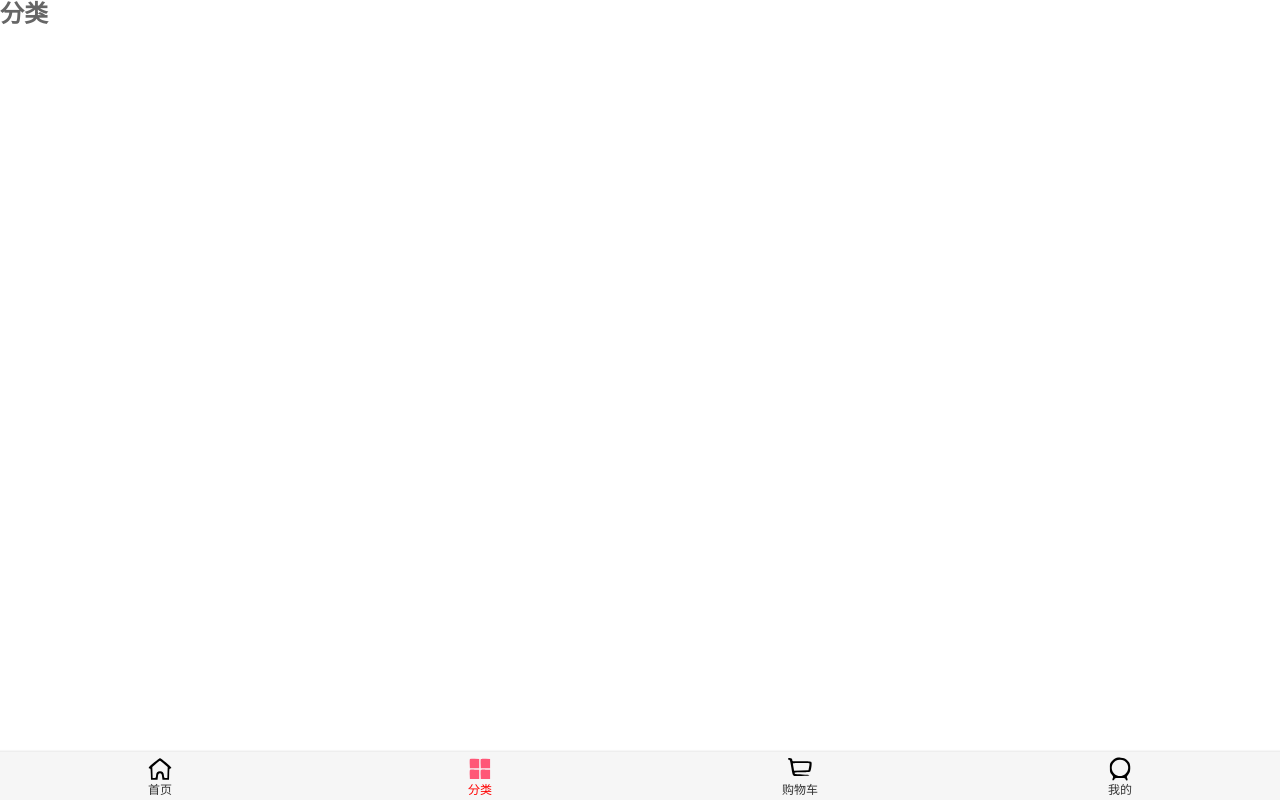
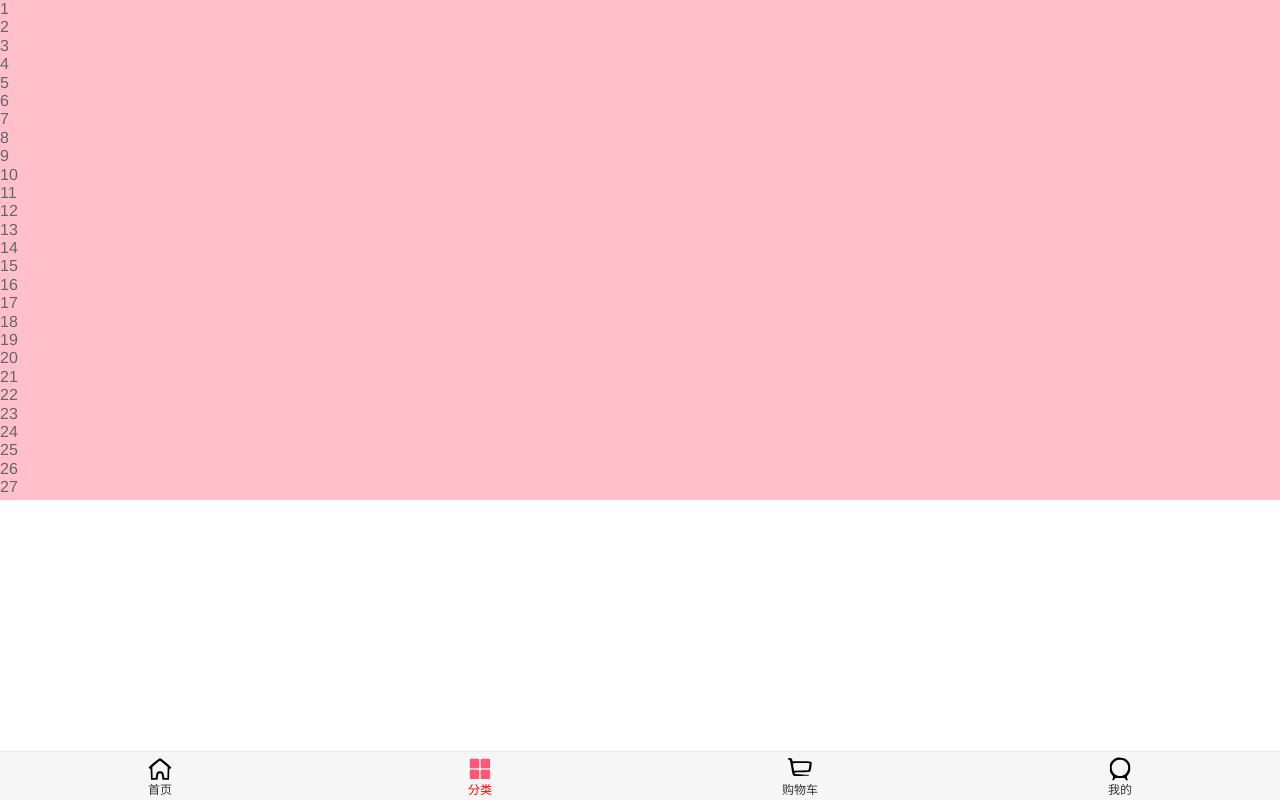
Before and after one commit to heart8858/supermall, a Vue app: page /category in a window 1280 px wide. Built offline with nearby package versions, Linux system fonts and the light colour scheme.

Commit message:
添加better-scroll

```diff
--- a/package.json
+++ b/package.json
@@ -8,6 +8,7 @@
   },
   "dependencies": {
     "axios": "^0.21.0",
+    "better-scroll": "^2.0.5",
     "core-js": "^3.6.5",
     "mockjs": "^1.1.0",
     "vue": "^2.6.11",
--- a/src/views/category/Category.vue
+++ b/src/views/category/Category.vue
@@ -1,13 +1,132 @@
 <template>
-  <h2>分类</h2>
+  <div class="wrapper" ref="aaa">
+    <ul class="content">
+      <li>1</li>
+      <li>2</li>
+      <li>3</li>
+      <li>4</li>
+      <li>5</li>
+      <li>6</li>
+      <li>7</li>
+      <li>8</li>
+      <li>9</li>
+      <li>10</li>
+      <li>11</li>
+      <li>12</li>
+      <li>13</li>
+      <li>14</li>
+      <li>15</li>
+      <li>16</li>
+      <li>17</li>
+      <li>18</li>
+      <li>19</li>
+      <li>20</li>
+      <li>21</li>
+      <li>22</li>
+      <li>23</li>
+      <li>24</li>
+      <li>25</li>
+      <li>26</li>
+      <li>27</li>
+      <li>28</li>
+      <li>29</li>
+      <li>30</li>
+      <li>31</li>
+      <li>32</li>
+      <li>33</li>
+      <li>34</li>
+      <li>35</li>
+      <li>36</li>
+      <li>37</li>
+      <li>38</li>
+      <li>39</li>
+      <li>40</li>
+      <li>41</li>
+      <li>42</li>
+      <li>43</li>
+      <li>44</li>
+      <li>45</li>
+      <li>46</li>
+      <li>47</li>
+      <li>48</li>
+      <li>49</li>
+      <li>50</li>
+      <li>51</li>
+      <li>52</li>
+      <li>53</li>
+      <li>54</li>
+      <li>55</li>
+      <li>56</li>
+      <li>57</li>
+      <li>58</li>
+      <li>59</li>
+      <li>60</li>
+      <li>61</li>
+      <li>62</li>
+      <li>63</li>
+      <li>64</li>
+      <li>65</li>
+      <li>66</li>
+      <li>67</li>
+      <li>68</li>
+      <li>69</li>
+      <li>70</li>
+      <li>71</li>
+      <li>72</li>
+      <li>73</li>
+      <li>74</li>
+      <li>75</li>
+      <li>76</li>
+      <li>77</li>
+      <li>78</li>
+      <li>79</li>
+      <li>80</li>
+      <li>81</li>
+      <li>82</li>
+      <li>83</li>
+      <li>84</li>
+      <li>85</li>
+      <li>86</li>
+      <li>87</li>
+      <li>88</li>
+      <li>89</li>
+      <li>90</li>
+      <li>91</li>
+      <li>92</li>
+      <li>93</li>
+      <li>94</li>
+      <li>95</li>
+      <li>96</li>
+      <li>97</li>
+      <li>98</li>
+      <li>99</li>
+      <li>100</li>
+    </ul>
+  </div>
 </template>
 
 <script>
-  export default {
-    name: "Category"
-  }
+import BScroll from "better-scroll";
+export default {
+  name: "Category",
+  data() {
+    return {
+      scroll: null,
+    };
+  },
+  //组件挂载后调用
+  mounted() {
+    // console.log(this.$refs.aaa);
+    this.scroll = new BScroll(document.querySelector(".wrapper"), {});
+  },
+};
 </script>
 
 <style scoped>
-
+.wrapper {
+  height: 500px;
+  background-color: pink;
+  overflow: hidden;
+  /* overflow-y: scroll; */
+}
 </style>
```
Also changed, not shown: 1 other file (tests, documents, lock files or other folders).
